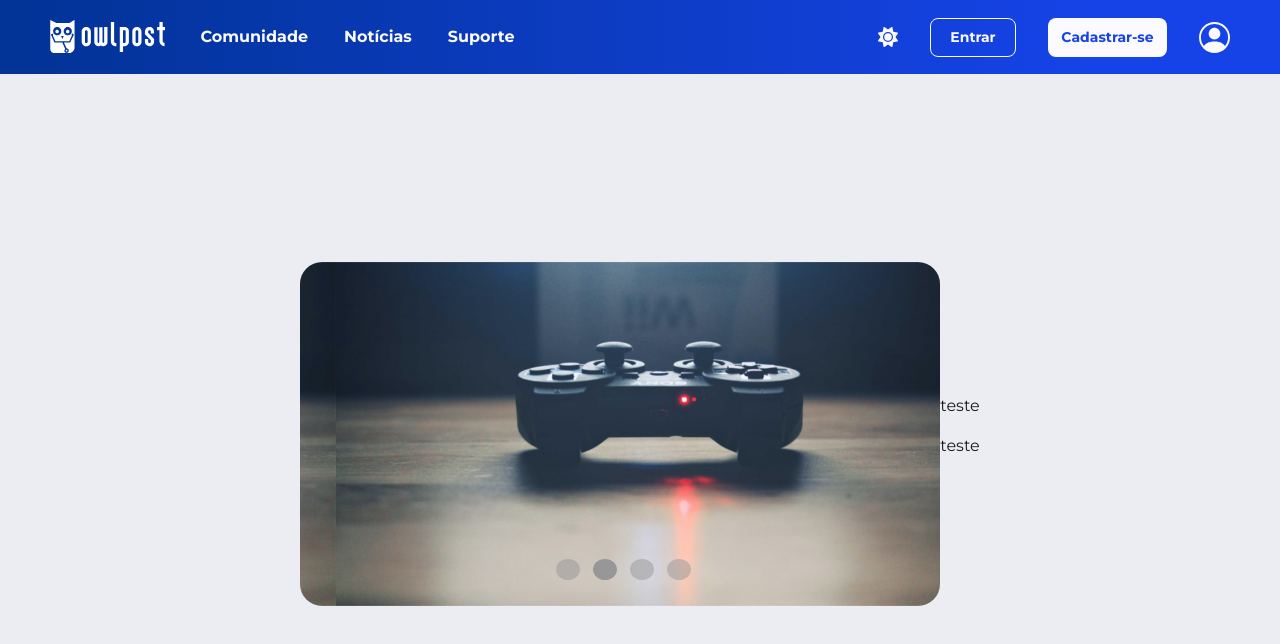
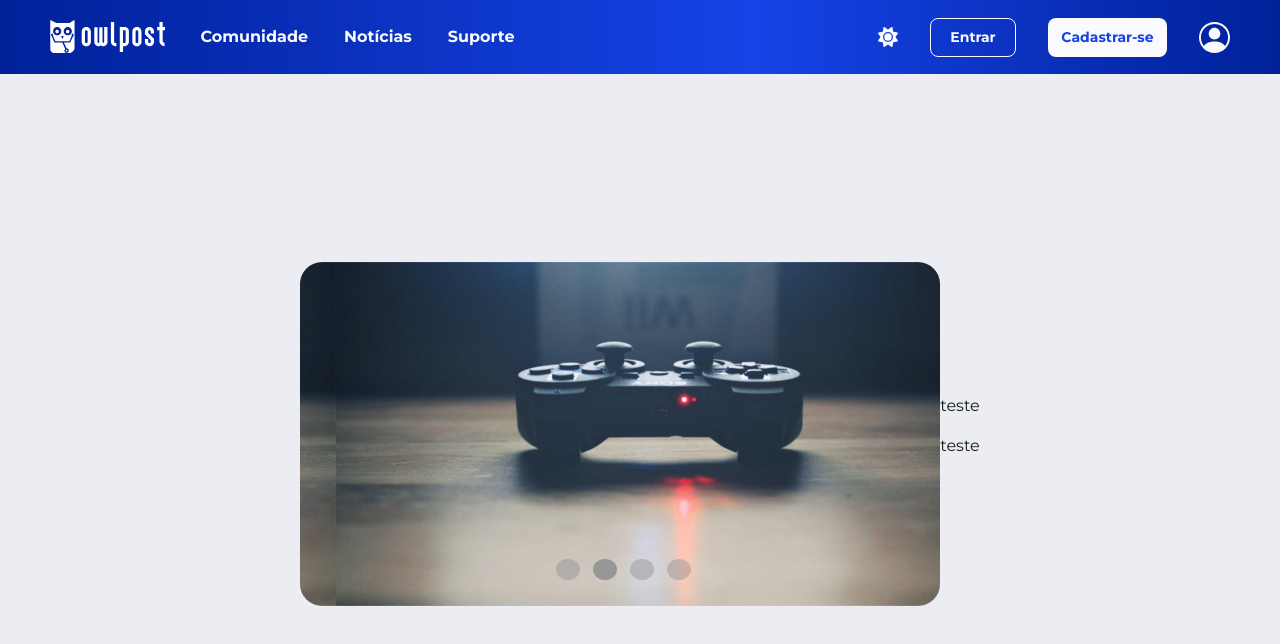
Before and after one commit to ricardo8santana/ProjetoOwlPost, a React (Vite) app: page /post-edit in a window 1280 px wide. Shown: the top 644 px of the page. Built offline with nearby package versions, Linux system fonts and the light colour scheme; what @uiw/react-md-editor would draw is missing.

Commit message:
Atualizando o gradiente do header

```diff
--- a/src/Header/Navbar.css
+++ b/src/Header/Navbar.css
@@ -9,11 +9,12 @@
   justify-content: space-between;
   align-items: center;
   padding: 10px 20px;
+  background: var(--gradient-header);
   /* background-image: linear-gradient(to right, #002199, #0027b2, #002ccb, #0032e5, #0037ff);  */
-  background-image: linear-gradient(to right,
+  /* background-image: linear-gradient(to right,
       var(--color-main-light) 0% ,
       var(--color-main-normal) 85%,
-      var(--color-main-normal));
+      var(--color-main-normal)); */
 }
 
 .logo {
--- a/src/styles/colors.css
+++ b/src/styles/colors.css
@@ -36,9 +36,11 @@ body {
     --color-neutral-6: #2e3234;
     --color-neutral-7: #1e2223;
     --color-neutral-8: #161a1a;
+
+    /* --gradient-header: linear-gradient(to right, #002199, #0027b2, #002ccb, #0032e5, #0037ff); */
+    --gradient-header: linear-gradient(to right, #002199 0%, #1643e7 59%, #002199 100%);
 }
 
-/* @media (prefers-color-scheme: dark) { */
 body.dark-mode {
     --color-bg-body:        #1A1D1E;
     --color-bg-main:        #141718;
@@ -53,8 +55,9 @@ body {
     --color-main-normal:    #1643e7;
     --color-main-dark:      #013395;
     --color-main-darker:    #001126;
+
+    --gradient-header: linear-gradient(to right, rgba(0,19,46,1) 0%, rgba(0,36,92,1) 59%, rgba(0,19,46,1) 100%)
 }
-/* } */
 
 /* https://coolors.co/fafaff-ecedf2-d8dae1-b3b6bd-787d82-42474a-272a2c-1a1d1e-141718 */
 /* https://coolors.co/f2f2ff-b6b9ff-7684fe-3956f7-1643e7-073cc8-013395-00245c-001126 */
```
Lines whose indentation alone changed are shown as unchanged.
